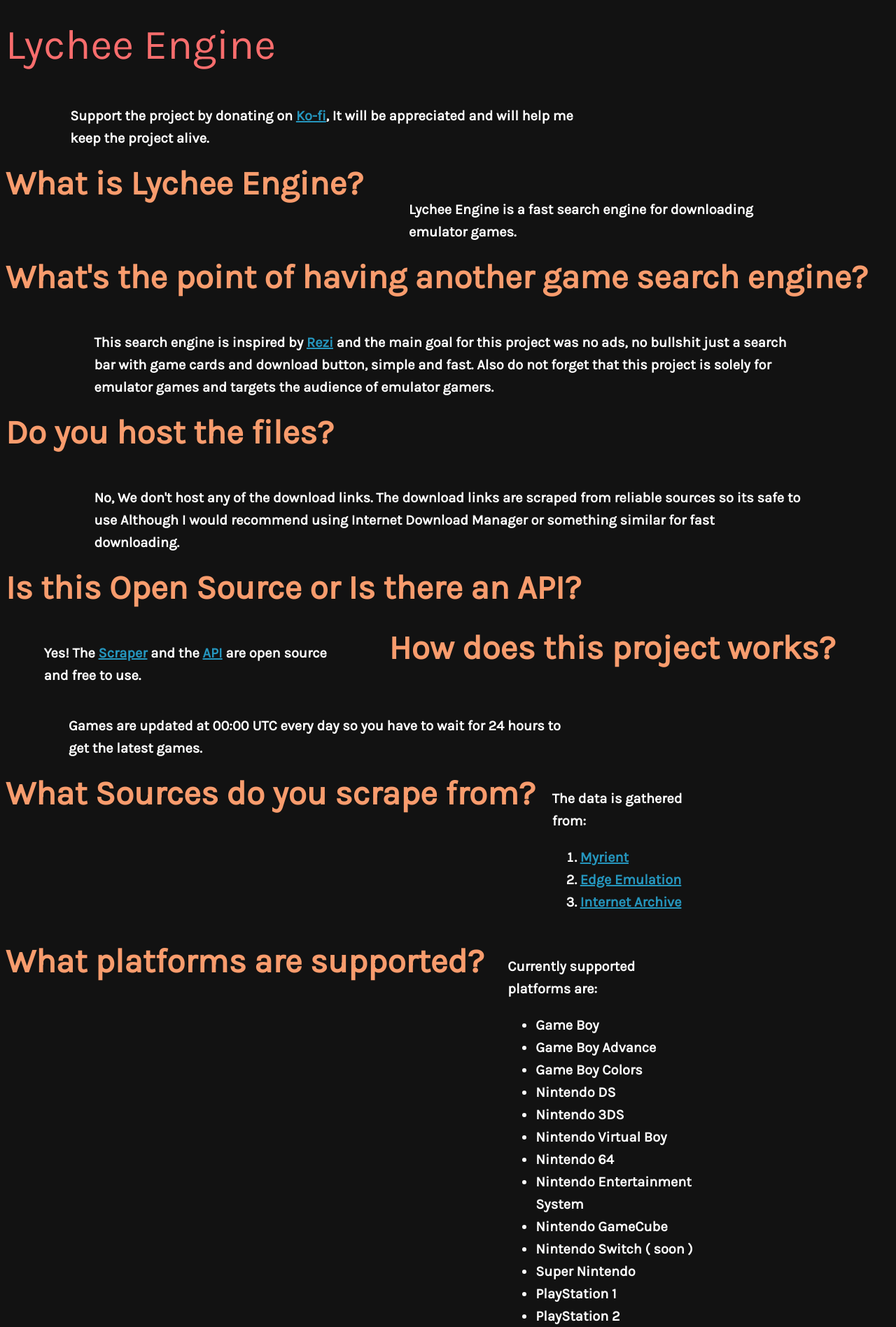
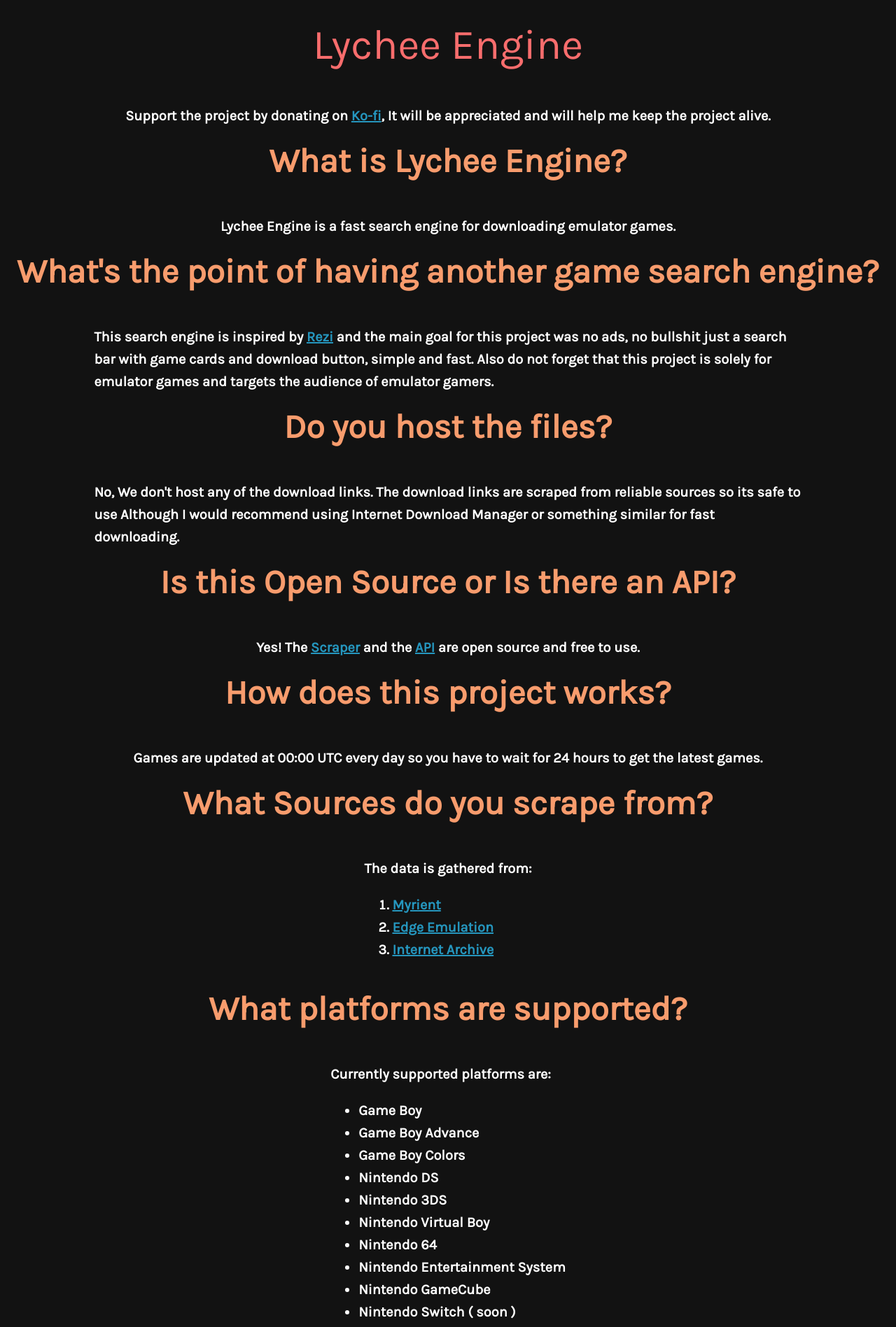
Before and after one commit to Jupiee/lychee-frontend, a React (Vite) app: page /about in a window 1280 px wide. Shown: the top 1897 px of the page at 70% size. Built offline with nearby package versions, Linux system fonts and the light colour scheme.

Commit message:
fix: Grid sizes to support new syntax

```diff
--- a/src/components/GameGrid.tsx
+++ b/src/components/GameGrid.tsx
@@ -85,9 +85,9 @@
           )}
 
           <Grid container sx={{ margin: "32px 8px 32px" }}>
-            <Grid container item spacing={3} xs={12}>
+            <Grid container spacing={3} size={{xs: 12}}>
               {currentItems.map((game, index) => (
-                <Grid item xs={12} sm={6} md={6} lg={4} key={index}>
+                <Grid size={{xs:12, sm:6, md:6, lg:4}} key={index}>
                   <GameCard
                     title={game.name}
                     fileSize={game.file_size}
--- a/src/pages/About.tsx
+++ b/src/pages/About.tsx
@@ -7,73 +7,73 @@
     <Box sx={{flexGrow: 1, display:'flex', justifyContent:'center', alignItems:'center'}}>
 
       <Grid container>
-        <Grid item xs={12} sx={{textAlign:'center', marginTop:'20px', marginBottom:'10px'}}>
+        <Grid size={{xs:12}} sx={{textAlign:'center', marginTop:'20px', marginBottom:'10px'}}>
           <Typography variant="h2" color='primary'>Lychee Engine</Typography>
         </Grid>
 
-        <Grid item xs={12} sx={{display:'flex', justifyContent:'center', textAlign:'left', marginBottom:'20px'}}>
+        <Grid size={{xs:12}} sx={{display:'flex', justifyContent:'center', textAlign:'left', marginBottom:'20px'}}>
           <Typography variant="h6" color='white' component='p'>
             Support the project by donating on <a href="https://ko-fi.com/U7U0EVFHA" target="_blank" rel="noreferrer" style={{color: "#2596be"}}>Ko-fi</a>, It will be appreciated and will help me keep the project alive.
           </Typography>
         </Grid>
 
-        <Grid item xs={12} sx={{textAlign:'center'}}>
+        <Grid size={{xs:12}} sx={{textAlign:'center'}}>
           <Typography variant="h3" color='secondary'>What is Lychee Engine?</Typography>
         </Grid>
 
-        <Grid item xs={12} sx={{display:'flex', justifyContent:'center', marginTop:'10px', textAlign:'left'}}>
+        <Grid size={{xs:12}} sx={{display:'flex', justifyContent:'center', marginTop:'10px', textAlign:'left'}}>
           <Typography variant="h6" color='white' component='p'>
             Lychee Engine is a fast search engine for downloading emulator games.
           </Typography>
         </Grid>
 
-        <Grid item xs={12} sx={{textAlign:'center', marginTop:'20px', marginBottom:'10px'}}>
+        <Grid size={{xs:12}} sx={{textAlign:'center', marginTop:'20px', marginBottom:'10px'}}>
           <Typography variant="h3" color='secondary'>What's the point of having another game search engine?</Typography>
         </Grid>
 
-        <Grid item xs={12} sx={{textAlign:'left'}}>
+        <Grid size={{xs:12}} sx={{textAlign:'left'}}>
           <Typography variant="h6" color='white' component='p'>
             This search engine is inspired by <a href="https://rezi.one/" target="_blank" rel="noreferrer" style={{color: "#2596be"}}>Rezi</a> and the main goal for this project was no ads, no bullshit
             just a search bar with game cards and download button, simple and fast. Also do not forget that this project is solely for emulator games and targets the audience of emulator gamers.
           </Typography>
         </Grid>
 
-        <Grid item xs={12} sx={{textAlign:'center', marginTop:'20px', marginBottom:'10px'}}>
+        <Grid size={{xs:12}} sx={{textAlign:'center', marginTop:'20px', marginBottom:'10px'}}>
           <Typography variant="h3" color='secondary'>Do you host the files?</Typography>
         </Grid>
 
-        <Grid item xs={12} sx={{textAlign:'left'}}>
+        <Grid size={{xs:12}} sx={{textAlign:'left'}}>
           <Typography variant="h6" color='white' component='p'>
             No, We don't host any of the download links. The download links are scraped from reliable sources so its safe to use Although I would recommend using Internet Download Manager or something
             similar for fast downloading.
           </Typography>
         </Grid>
 
-        <Grid item xs={12} sx={{textAlign:'center', marginTop:'20px', marginBottom:'10px'}}>
+        <Grid size={{xs:12}} sx={{textAlign:'center', marginTop:'20px', marginBottom:'10px'}}>
           <Typography variant="h3" color='secondary'>Is this Open Source or Is there an API?</Typography>
         </Grid>
 
-        <Grid item xs={12} sx={{display:'flex', justifyContent:'center', textAlign:'left'}}>
+        <Grid size={{xs:12}} sx={{display:'flex', justifyContent:'center', textAlign:'left'}}>
           <Typography variant="h6" color='white' component='p'>
             Yes! The <a href='https://github.com/Jupiee/lychee-scraper' target="_blank" rel="noreferrer" style={{color: "#2596be"}}>Scraper</a> and the <a href='https://github.com/Jupiee/open-lychee-api' target="_blank" rel="noreferrer" style={{color: "#2596be"}}>API</a> are open source and free to use.
           </Typography>
         </Grid>
 
-        <Grid item xs={12} sx={{textAlign:'center', marginTop:'20px', marginBottom:'10px'}}>
+        <Grid size={{xs:12}} sx={{textAlign:'center', marginTop:'20px', marginBottom:'10px'}}>
           <Typography variant="h3" color='secondary'>How does this project works?</Typography>
         </Grid>
 
-        <Grid item xs={12} sx={{display:'flex', justifyContent:'center', textAlign:'left'}}>
+        <Grid size={{xs:12}} sx={{display:'flex', justifyContent:'center', textAlign:'left'}}>
           <Typography variant="h6" color='white' component='p'>
             Games are updated at 00:00 UTC every day so you have to wait for 24 hours to get the latest games.
           </Typography>
         </Grid>
 
-        <Grid item xs={12} sx={{textAlign:'center', marginTop:'20px', marginBottom:'10px'}}>
+        <Grid size={{xs:12}} sx={{textAlign:'center', marginTop:'20px', marginBottom:'10px'}}>
           <Typography variant="h3" color='secondary'>What Sources do you scrape from?</Typography>
         </Grid>
 
-        <Grid item xs={12} sx={{display:'flex', justifyContent:'center', textAlign:'left'}}>
+        <Grid size={{xs:12}} sx={{display:'flex', justifyContent:'center', textAlign:'left'}}>
           <Typography variant="h6" color='white' component='p'>
             The data is gathered from:
 
@@ -86,11 +86,11 @@
           </Typography>
         </Grid>
 
-        <Grid item xs={12} sx={{textAlign:'center', marginTop:'20px', marginBottom:'10px'}}>
+        <Grid size={{xs:12}} sx={{textAlign:'center', marginTop:'20px', marginBottom:'10px'}}>
           <Typography variant="h3" color='secondary'>What platforms are supported?</Typography>
         </Grid>
 
-        <Grid item xs={12} sx={{display:'flex', justifyContent:'center'}}>
+        <Grid size={{xs:12}} sx={{display:'flex', justifyContent:'center'}}>
           <Typography variant="h6" color='white' component='p'>
             Currently supported platforms are:
             <ul>
```
